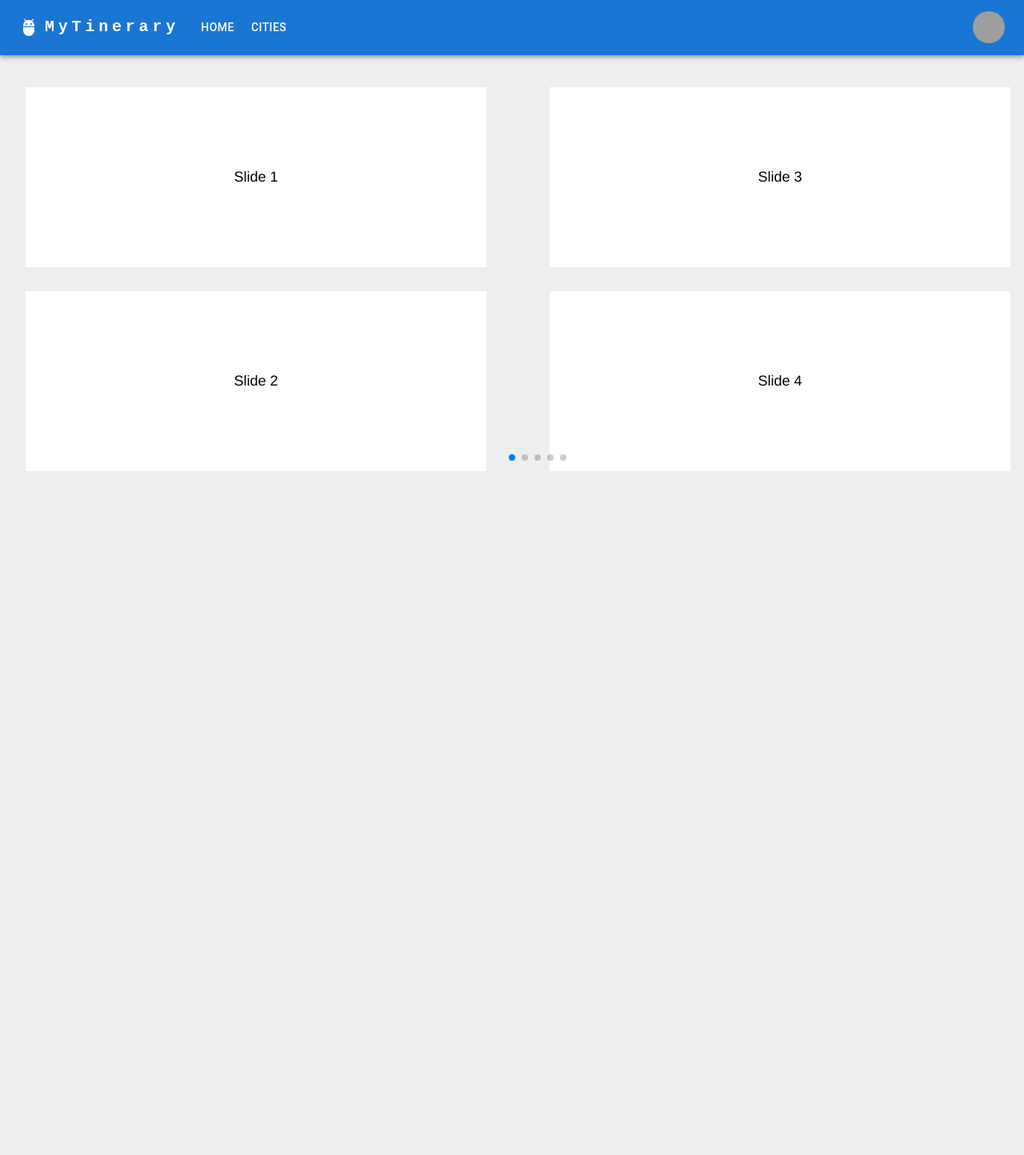
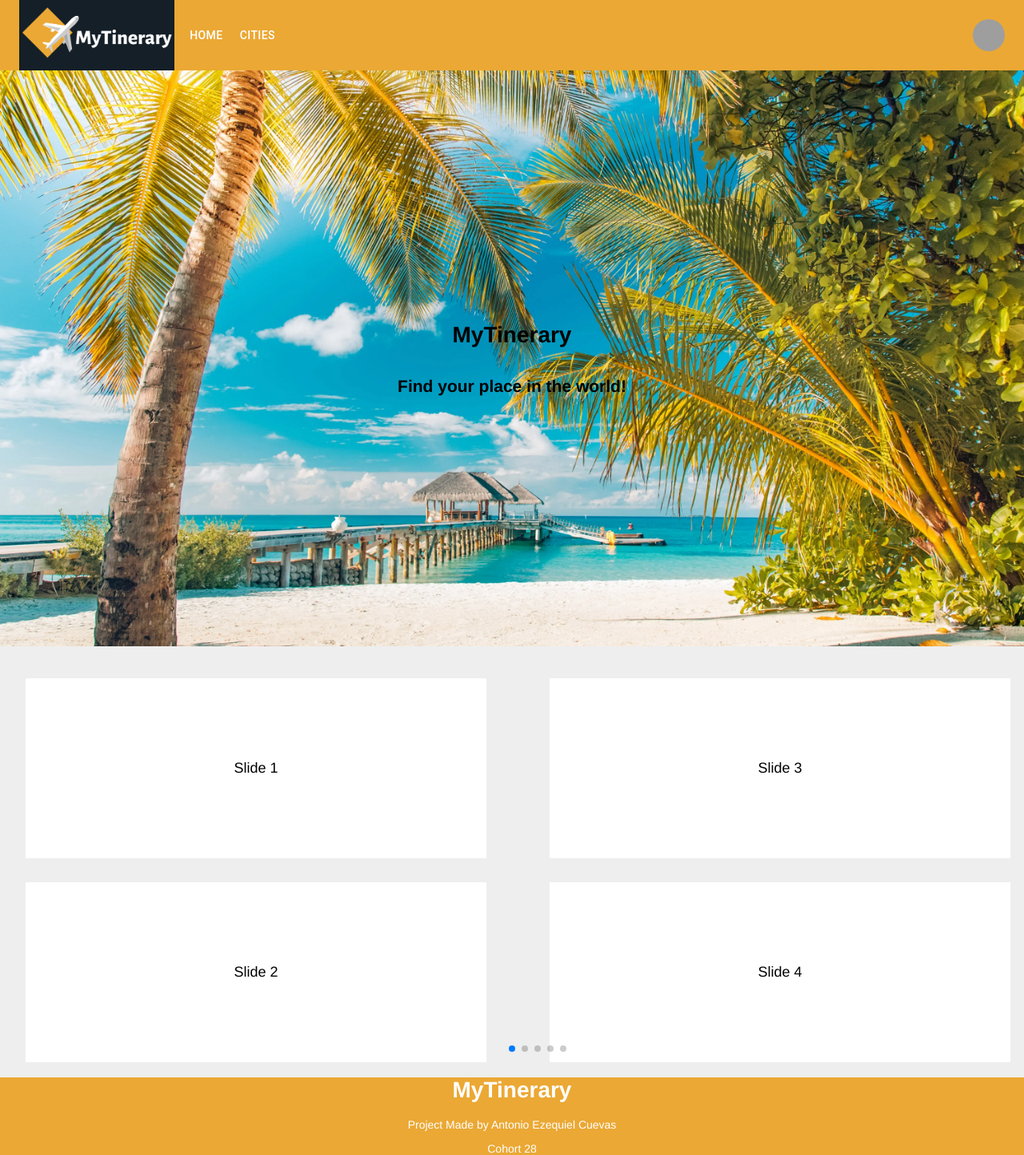
Before and after one commit to EzeCuevass/MyTinerary-EzequielCuevas, a React (Create React App) app in the folder mytinerary/: page / in a window 1280 px wide. Shown: the top 1444 px of the page at 80% size. Before the commit the page ends 800 px from the top, so only its background shows below. Built offline with nearby package versions, Linux system fonts and the light colour scheme; grey boxes are pictures that could not be loaded; the HTML template or start-up script is replaced by a standard one.

Commit message:
Mejoras en diseño

```diff
--- a/mytinerary/src/App.js
+++ b/mytinerary/src/App.js
@@ -2,13 +2,16 @@ import React from 'react';
 import Navbar from './components/Navbar';
 import './styles/App.css';
 import Slider from './components/Slider';
-
+import Banner from './components/Banner';
+import Footer from './components/Footer';
 function App() {
   return (
     <div className="App">
       <Navbar />
+      <Banner />
       <Slider />
       {/* <p>Hola mundo</p> */}
+      <Footer />
     </div>
   );
 }
--- /dev/null
+++ b/mytinerary/src/components/Banner.jsx
@@ -0,0 +1,12 @@
+import React from "react";
+import "../styles/banner.css"
+
+function Banner(){
+    return (
+        <div className="Banner">
+            <h1>MyTinerary</h1>
+            <h2>Find your place in the world!</h2>
+        </div>
+    )
+}
+export default Banner
--- /dev/null
+++ b/mytinerary/src/components/Footer.jsx
@@ -0,0 +1,15 @@
+import React from "react";
+import "../styles/footer.css"
+
+function Footer(){
+    return (
+        <div className="Footer">
+            <div className="Texts">
+                <h1>MyTinerary</h1>
+                <p>Project Made by Antonio Ezequiel Cuevas</p>
+                <p>Cohort 28</p>
+            </div>
+        </div>
+    )
+}
+export default Footer
--- a/mytinerary/src/components/Navbar.jsx
+++ b/mytinerary/src/components/Navbar.jsx
@@ -12,6 +12,7 @@ import Button from '@mui/material/Button';
 import Tooltip from '@mui/material/Tooltip';
 import MenuItem from '@mui/material/MenuItem';
 import AdbIcon from '@mui/icons-material/Adb';
+import Logo from "../images/MyTinerary.png";
 
 const pages = ['Home', 'Cities'];
 const settings = ['Profile', 'Account', 'Dashboard', 'Logout'];
@@ -36,28 +37,12 @@ const Navbar = () => {
   };
 
   return (
-    <AppBar position="static">
+    <AppBar position="static" sx={{backgroundColor: "#eba834"}} >
       <Container maxWidth="xl">
         <Toolbar disableGutters>
-          <AdbIcon sx={{ display: { xs: 'none', md: 'flex' }, mr: 1 }} />
-          <Typography
-            variant="h6"
-            noWrap
-            component="a"
-            href="/"
-            sx={{
-              mr: 2,
-              display: { xs: 'none', md: 'flex' },
-              fontFamily: 'monospace',
-              fontWeight: 700,
-              letterSpacing: '.3rem',
-              color: 'inherit',
-              textDecoration: 'none',
-            }}
-          >
-            MyTinerary
-          </Typography>
-
+          <Box sx={{ display: { xs: 'none', md: 'flex' }, mr: 1 }}>
+            <img src={Logo} alt="Logo" style={{height: "11vh"}}/>
+          </Box>
           <Box sx={{ flexGrow: 1, display: { xs: 'flex', md: 'none' } }}>
             <IconButton
               size="large"
@@ -94,25 +79,10 @@ const Navbar = () => {
               ))}
             </Menu>
           </Box>
-          <AdbIcon sx={{ display: { xs: 'flex', md: 'none' }, mr: 1 }} />
-          <Typography
-            variant="h5"
-            noWrap
-            component="a"
-            href=""
-            sx={{
-              mr: 2,
-              display: { xs: 'flex', md: 'none' },
-              flexGrow: 1,
-              fontFamily: 'monospace',
-              fontWeight: 700,
-              letterSpacing: '.3rem',
-              color: 'inherit',
-              textDecoration: 'none',
-            }}
-          >
-            LOGO
-          </Typography>
+          <Box sx={{ display: { xs: 'flex', md: 'none' }, mr: 1 , width:"100vw", justifyContent:"center"}}>
+            <img src={Logo} alt="Logo" style={{height: "11vh"}}/>
+          </Box>
+
           <Box sx={{ flexGrow: 1, display: { xs: 'none', md: 'flex' } }}>
             {pages.map((page) => (
               <Button
--- /dev/null
+++ b/mytinerary/src/styles/banner.css
@@ -0,0 +1,11 @@
+.Banner{
+    min-height: 90vh;
+    text-align: center;
+    display: flex;
+    flex-direction: column;
+    justify-content: center;
+    background-image: url("../images/playa.webp");
+    background-size: cover;
+    background-repeat: no-repeat;
+    background-position: center;
+}
--- /dev/null
+++ b/mytinerary/src/styles/footer.css
@@ -0,0 +1,7 @@
+.Footer{
+    background-color: #eba834;
+    color: white;
+}
+.Texts{
+    margin: 1vh;
+}
```
Also changed, not shown: mytinerary/src/images/MyTinerary.png (added), mytinerary/src/images/playa.webp (added).
